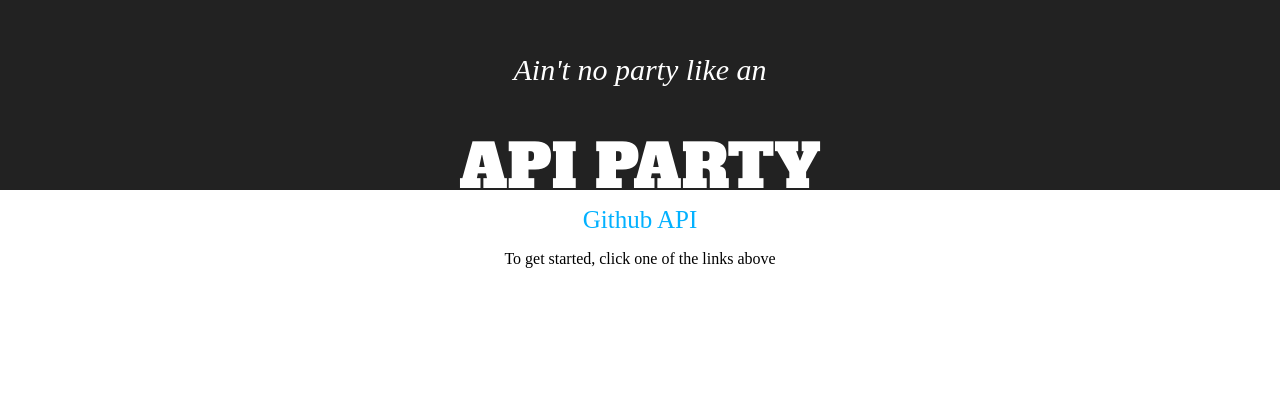
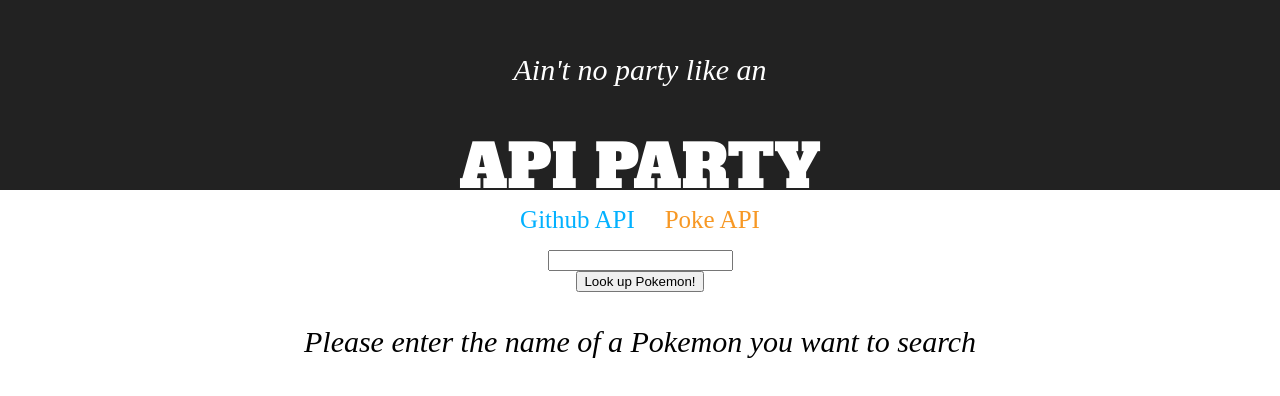
Before and after one commit to sestissi16/api-party, a React (Create React App) app: page /pokeapi in a window 1280 px wide. Shown: the top 396 px of the page. Built offline with nearby package versions, Linux system fonts and the light colour scheme; a web font is replaced by a local one.

Commit message:
Add link and new component for pokeapi with form added

```diff
--- a/src/App.js
+++ b/src/App.js
@@ -3,6 +3,7 @@ import './App.css';
 import { Switch, Route, NavLink } from 'react-router-dom'
 
 import Github from './Github'
+import Pokemon from './Pokemon'
 
 class App extends Component {
   render() {
@@ -17,9 +18,13 @@ class App extends Component {
             <li>
               <NavLink to='/github'>Github API</NavLink>
             </li>
+            <li>
+              <NavLink to='/pokeapi'>Poke API</NavLink>
+            </li>
           </ul>
         </div>
         <Switch>
+          <Route path='/pokeapi' component={Pokemon} />
           <Route path='/github' component={Github} />
           <Route render={() => <p>To get started, click one of the links above</p>} />
         </Switch>
--- a/src/GithubUser.js
+++ b/src/GithubUser.js
@@ -14,13 +14,20 @@ class GithubUser extends Component{
     constructor(props){
         super(props)
 
-        this.fetchUserData()
+        this.fetchUserData(this.props)
     }
 
-    fetchUserData = () => {
-        fetch(`https://api.github.com/users/${this.props.match.params.username}`)
+    fetchUserData = (props) => {
+        fetch(`https://api.github.com/users/${props.match.params.username}`)
             .then(response =>response.json())
             .then(user => this.setState({ user }))
+    }
+
+    componentWillReceiveProps(nextProps){
+        const locationChanged = nextProps.location !== this.props.location
+        if (locationChanged){
+            this.fetchUserData(nextProps)
+        }
     }
 
     render(){
--- /dev/null
+++ b/src/Pokemon.js
@@ -0,0 +1,36 @@
+import React, { Component } from 'react'
+import { Route } from 'react-router-dom'
+
+class Pokemon extends Component{
+    state ={
+        pokename: '',
+    }
+
+    handleChange = (ev) =>{
+        const pokename = ev.currentTarget.value
+        this.setState({ pokename })
+    }
+
+    render(){
+        return(
+            <div className="Pokemon">
+                <form>
+                    <div>
+                        <input
+                            type="text"
+                            value={this.state.pokename}
+                            onChange={this.handleChange}
+                        />
+                    </div>
+                    <div>
+                        <button type="submit">Look up Pokemon!</button>
+                    </div>
+                </form>
+
+                <Route exact path='/pokeapi' render={() => <h3>Please enter the name of a Pokemon you want to search</h3>} />
+            </div>
+        )
+    }
+}
+
+export default Pokemon
```
